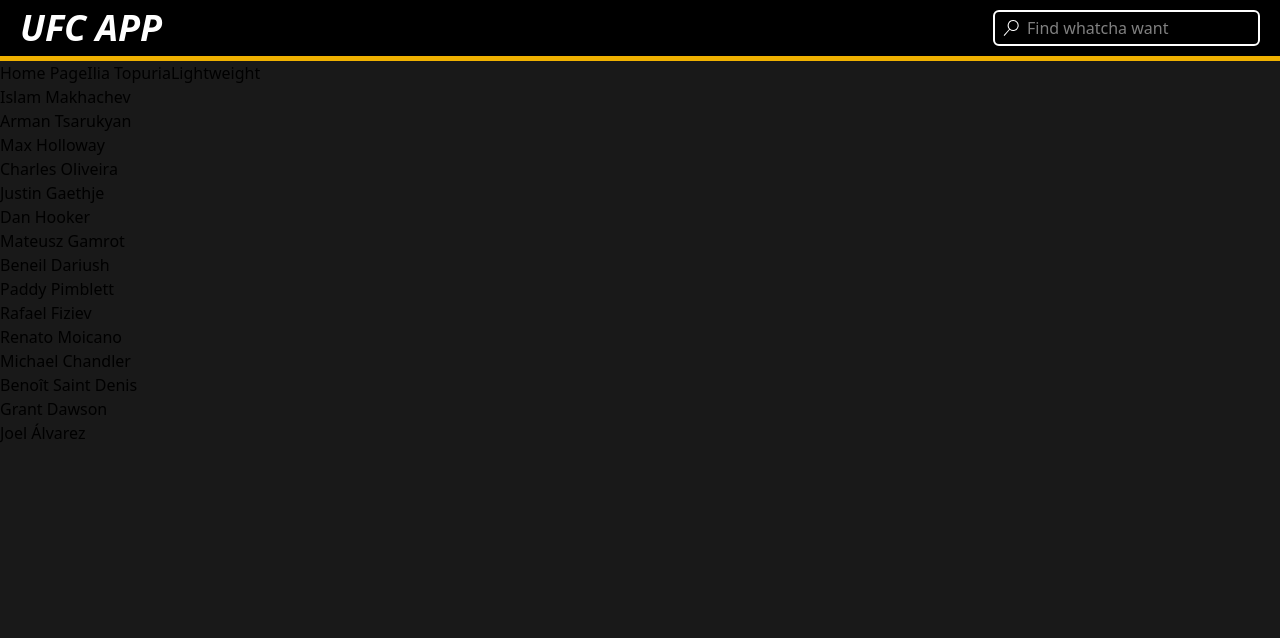
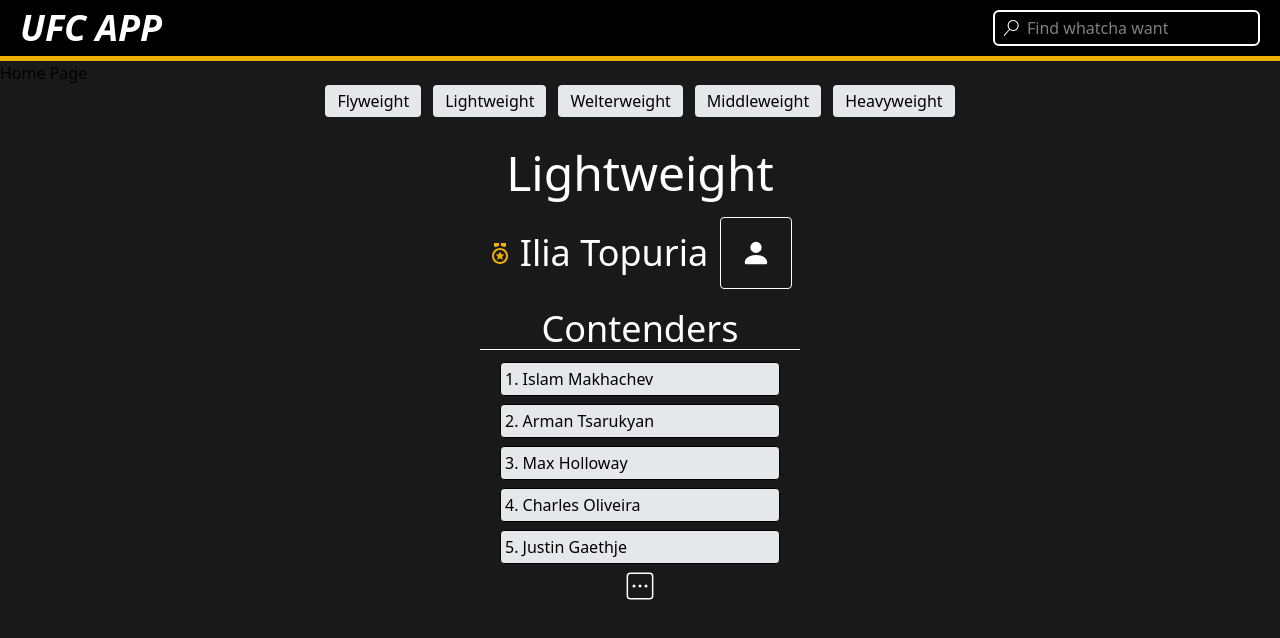
Before and after one commit to danrok19/Ufc-app, a React (Vite) app in the folder ufc-app-frontend/: page / in a window 1280 px wide. Shown: the top 638 px of the page. Built offline with nearby package versions, Linux system fonts and the light colour scheme; no server answers.

Commit message:
homePage displayin ranking

```diff
--- a/ufc-app-frontend/src/pages/HomePage.tsx
+++ b/ufc-app-frontend/src/pages/HomePage.tsx
@@ -1,22 +1,98 @@
 import { useLoaderData } from "react-router-dom"
 import type { RankingResult } from "../api/types/rankingResult"
+import { homeQuery } from "../api/queries/homeQuery"
+import { useEffect, useState } from "react"
+import { RiMedalLine } from "react-icons/ri";
+import { BsFillPersonFill } from "react-icons/bs";
+import { CiSquareMore } from "react-icons/ci";
+
+interface ClassWeightNav{
+    key: string,
+    value: string
+}
 
 export default function HomePage(){
-    const data: RankingResult[] = useLoaderData()
+    //const data: RankingResult[] = useLoaderData()
+    const [data, setData] = useState<RankingResult[]>(useLoaderData())
+    const [selectedClass, setSelectedClass] = useState("Lightweight")
+    const [countDisplay, setCountDisplay] = useState(5)
 
-    const { champion, weight_class, contenders } = data[0]
+    const handleClassChange = (value: string) => {
+        setSelectedClass(value)
+    }
 
-    const content = Object.values(contenders).map((fighter: string) =>{
-        return <div key={fighter}>
-            {fighter}
-        </div>
+    const handleMoreDisplay = () => {
+        setCountDisplay(15)
+    }
+
+    useEffect(() => {
+        const fetchData = async () => {
+            try {
+                const response: RankingResult[] = await homeQuery(selectedClass);
+                setData(response);
+            } catch (error) {
+                console.error("Error fetching data:", error);
+            }
+        };
+
+        fetchData();
+    }, [selectedClass])
+    console.log(selectedClass)
+
+    const { champion, weight_class, contenders } = data![0]
+
+    const content = Object.values(contenders).map((fighter: string, index: number) =>{
+        if (index + 1 <= countDisplay) {
+            return <div
+                key={fighter}
+                className="border text-black mx-5 my-1 rounded p-1 bg-gray-200 cursor-pointer transition duration-200 hover:scale-110">
+                {index + 1}. {fighter}
+            </div>
+        }
+        else {
+            return null;
+        }
+    })
+
+    const classes: ClassWeightNav[] = [{key: "1", value: "Flyweight"}, {key: "2", value: "Lightweight"}, {key: "3", value: "Welterweight"}, {key: "4", value: "Middleweight"}, {key: "5", value: "Heavyweight"}]
+
+    const weightClassButtons = classes.map(c => {
+        return <button
+                key={c.key}
+                className="bg-gray-200 rounded px-3 py-1 transition duration-200 ease-in-out hover:bg-gray-400 cursor-pointer"
+                onClick={() => handleClassChange(c.value)}>
+                {c.value}
+            </button>
     })
 
     console.log(data)
     return <div>
         Home Page
-        {champion}
-        {weight_class}
-        {content}
+        <div className="flex gap-3 justify-center">
+            {weightClassButtons}
+        </div>
+        <div className="flex justify-center text-white text-5xl mt-8">
+            {weight_class}
+        </div>
+        <div className="flex justify-center gap-3 text-white text-2xl my-5">
+            <div className="flex justify-center items-center gap-2 cursor-pointer">
+                <RiMedalLine className="text-yellow-500" />
+                <p className="text-4xl">{champion}</p>
+            </div>
+            <div className='flex border p-5 rounded'>
+                <BsFillPersonFill className='text-3xl' />
+            </div>
+        </div>
+        <div className="flex flex-col justify-center m-auto w-80">
+            <p className="text-white text-4xl border-b text-center mb-2">Contenders</p>
+            {content}
+            {countDisplay == 5 ? <div className="flex justify-center">
+                <button
+                    className="text-white text-4xl transition duration-200 ease-in-out hover:scale-110 cursor-pointer"
+                    onClick={handleMoreDisplay}>
+                    <CiSquareMore />
+                </button>
+            </div> : <></>}
+        </div>
     </div>
 }
```
